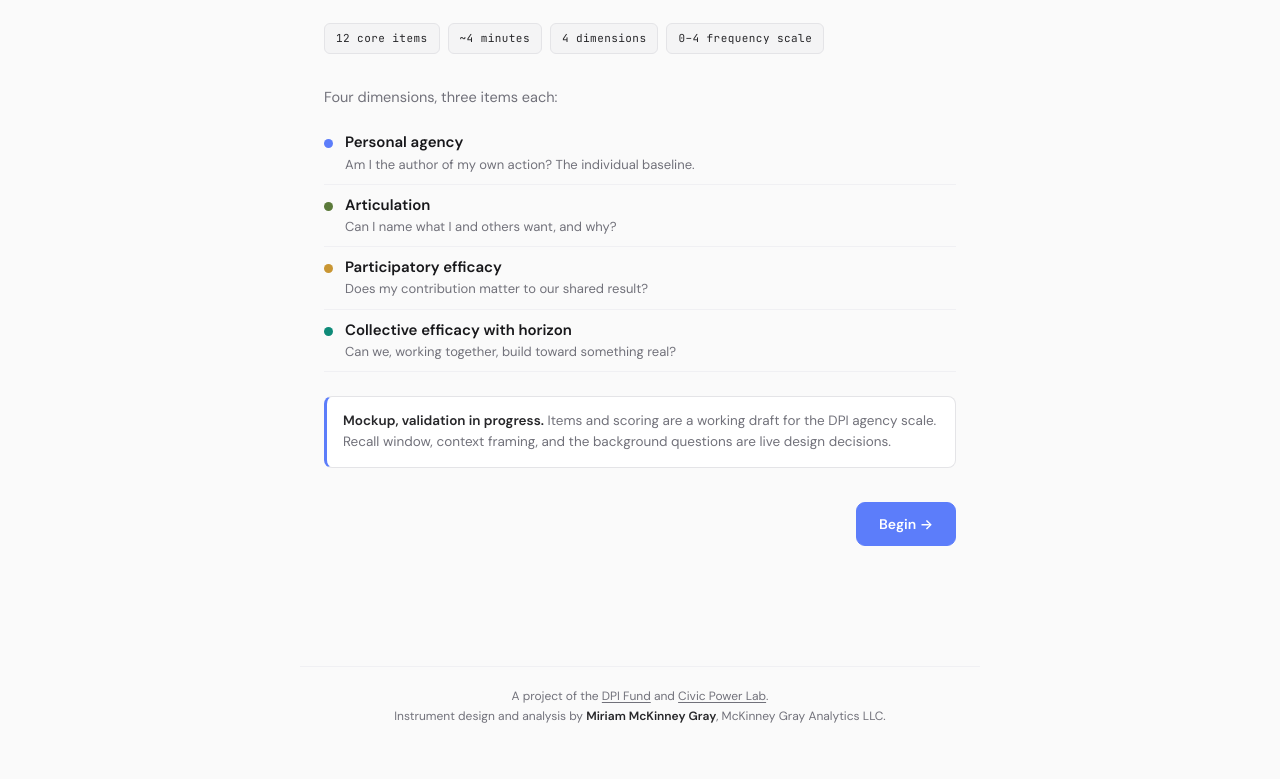
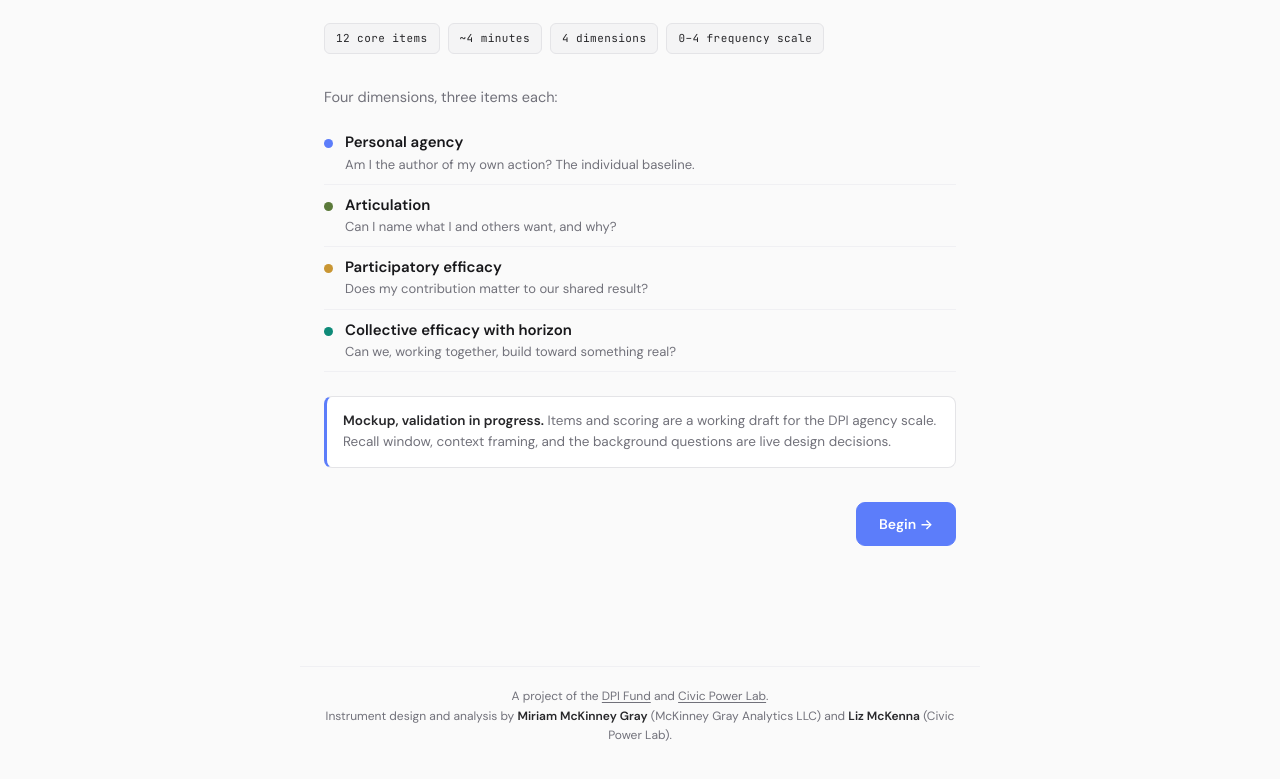
Before and after one commit to lizmckenna/agency-instrument-demo, a plain HTML site: page index.html in a window 1280 px wide. Shown: the part 277-1056 px from the top of the page. Drawn offline with nearby package versions, Linux system fonts and the light colour scheme.

Commit message:
Footer credit: Miriam McKinney Gray and Liz McKenna

```diff
--- a/index.html
+++ b/index.html
@@ -140,7 +140,7 @@
 
   <footer class="site-credit">
     A project of the <a href="https://www.dpifund.org/" target="_blank" rel="noopener">DPI Fund</a> and <a href="https://civicpowerlab.us/" target="_blank" rel="noopener">Civic Power Lab</a>.<br>
-    Instrument design and analysis by <b>Miriam McKinney Gray</b>, McKinney Gray Analytics LLC.
+    Instrument design and analysis by <b>Miriam McKinney Gray</b> (McKinney Gray Analytics LLC) and <b>Liz McKenna</b> (Civic Power Lab).
   </footer>
 
 <script>
```
